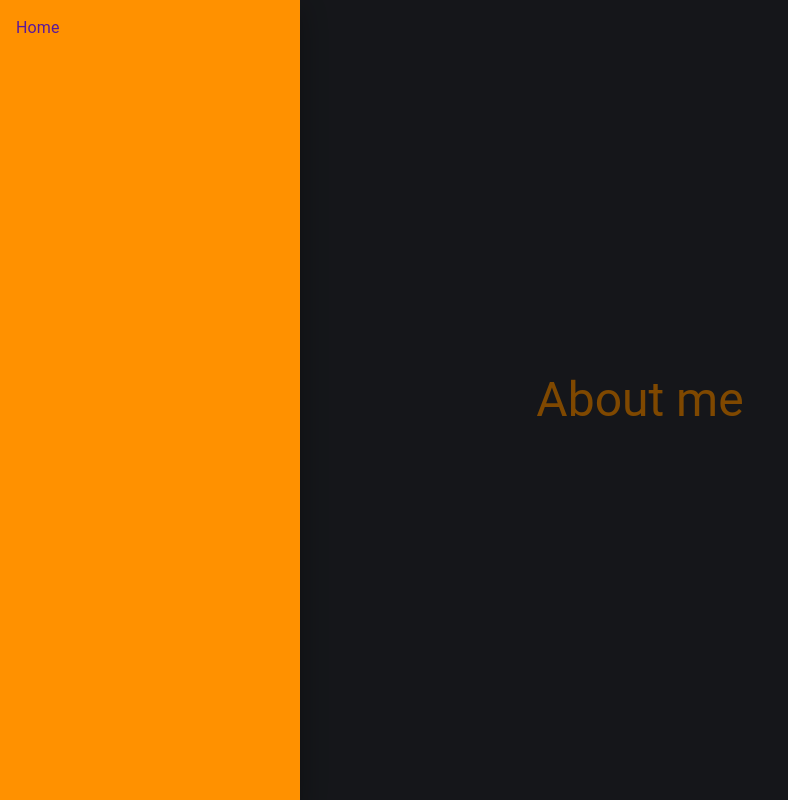
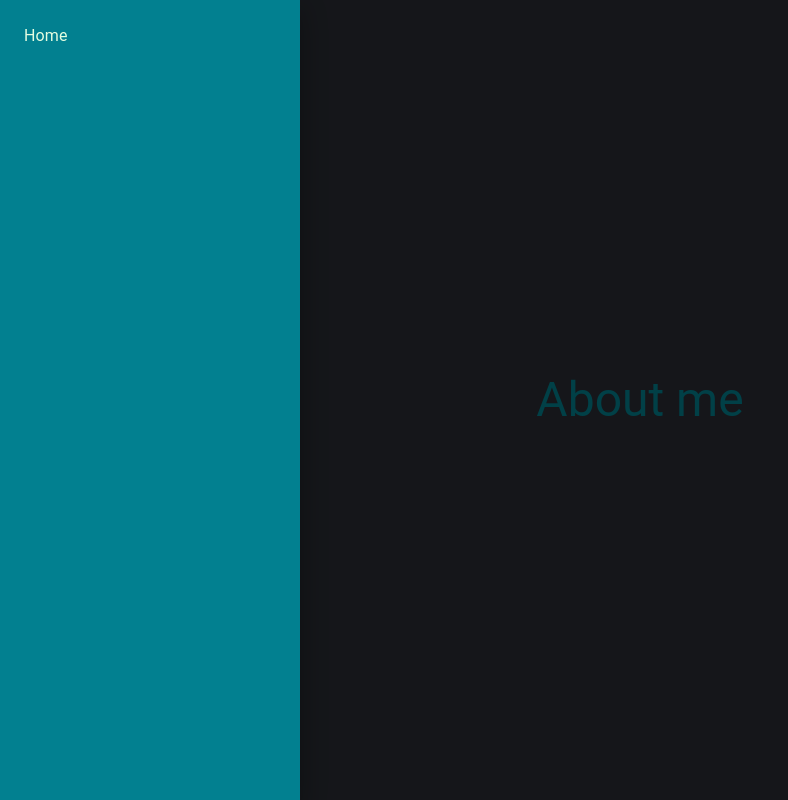
Before and after one commit to andresefr24/portfolio-and-experiments, a React (Create React App) app: page /about in a window 1280 px wide. Both pictures are taken after a click on the button 25 px from the left and 24 px from the top of the page. Shown: the whole page, without its empty margins (0-788 px from the left). Built offline with nearby package versions, Linux system fonts and the light colour scheme.

Commit message:
further palette improvements

```diff
--- a/src/ui/components/AppBar/AppBar.tsx
+++ b/src/ui/components/AppBar/AppBar.tsx
@@ -6,6 +6,7 @@ import {
   Grid,
   IconButton,
   SwipeableDrawer,
+  Divider,
 } from "@mui/material";
 import { Menu } from "@mui/icons-material";
 import routes from "../../routes";
@@ -17,6 +18,10 @@ export default function AppBar(props: AppBarProps) {
 
   const [drawerIsOpen, setDrawerIsOpen] = useState(false);
 
+  const filteredRoutes = routes.filter(
+    ({ path }) => path !== location.pathname
+  );
+
   return (
     <>
       <MUIAppBar {...props}>
@@ -25,7 +30,7 @@ export default function AppBar(props: AppBarProps) {
             <Menu
               sx={{
                 fontSize: 24,
-                color: ({ palette }) => palette.secondary.main,
+                color: ({ palette }) => palette.primary.dark,
               }}
             />
           </IconButton>
@@ -47,9 +52,8 @@ export default function AppBar(props: AppBarProps) {
               overflowX: "hidden",
             }}
           >
-            {routes
-              .filter(({ path }) => path !== location.pathname)
-              .map(({ name, path }) => (
+            {filteredRoutes.map(({ name, path }, i) => (
+              <>
                 <AppBarItem
                   key={`app-bar-item-${name}`}
                   path={path}
@@ -59,7 +63,11 @@ export default function AppBar(props: AppBarProps) {
                 >
                   {name}
                 </AppBarItem>
-              ))}
+                {i < filteredRoutes.length - 1 && (
+                  <Divider sx={{ backgroundColor: "red" }} />
+                )}
+              </>
+            ))}
           </Box>
         </SwipeableDrawer>
       </React.Fragment>
--- a/src/ui/components/AppBar/components/AppBarItem/index.tsx
+++ b/src/ui/components/AppBar/components/AppBarItem/index.tsx
@@ -13,19 +13,20 @@ export default function AppBarItem({
 }) {
   return (
     <Box
-      p={2}
+      p={3}
       onClick={onClick}
       sx={{
         "& a": { textDecoration: "none" },
-        height: 48,
         width: "100%",
+        display: "flex",
+        alignItems: "center",
       }}
     >
       <Link to={path}>
         <Typography
           variant="body1"
           sx={{ textTransform: "capitalize" }}
-          color="secondary.dark"
+          color="primary.light"
         >
           {children}
         </Typography>
--- a/src/ui/styles/theme.ts
+++ b/src/ui/styles/theme.ts
@@ -3,14 +3,14 @@ import { createTheme } from "@mui/material";
 export const theme = createTheme({
   palette: {
     primary: {
+      main: "#028090",
+      light: "#E4FDE1",
+      dark: "#114B5F",
+    },
+    secondary: {
       main: "#ff9100",
       light: "#ff9e00",
-      dark: "ff8500",
-    },
-    secondary: {
-      main: "#7b2cbf",
-      light: "#9d4edd",
-      dark: "#5a189a",
+      dark: "#ff8500",
     },
   },
   components: {
```
